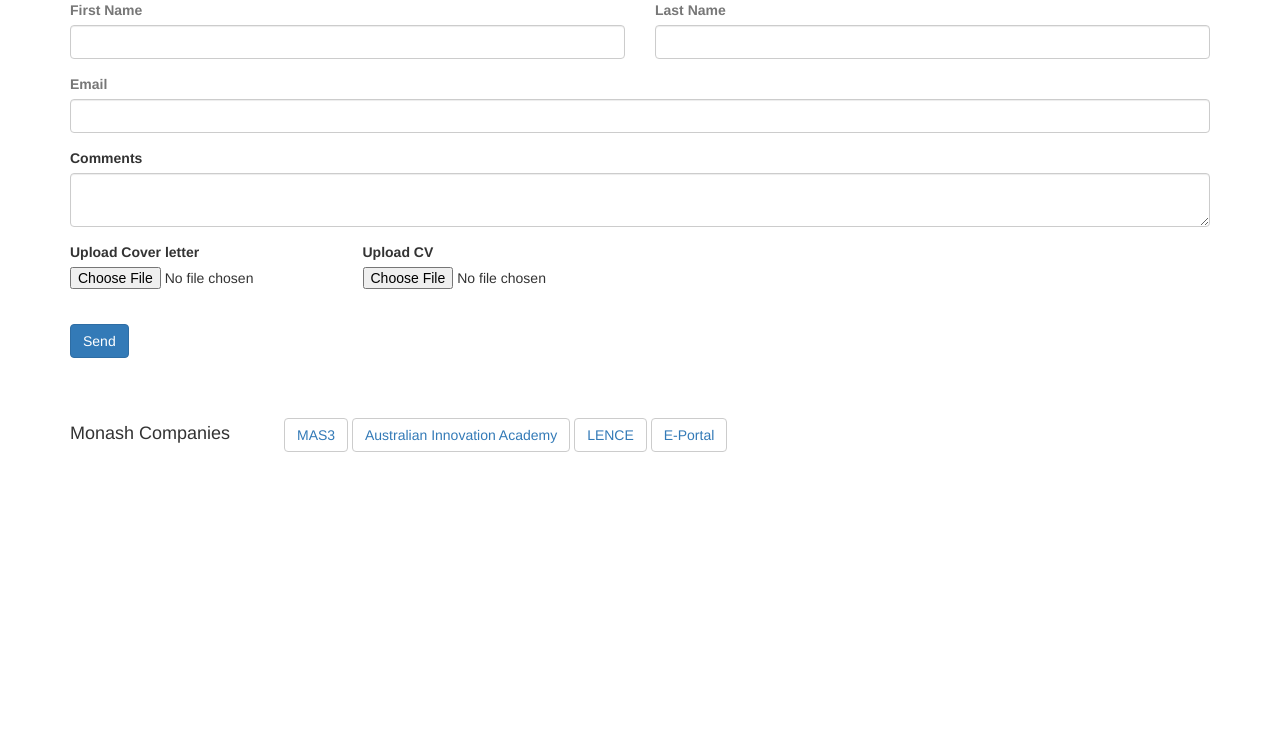
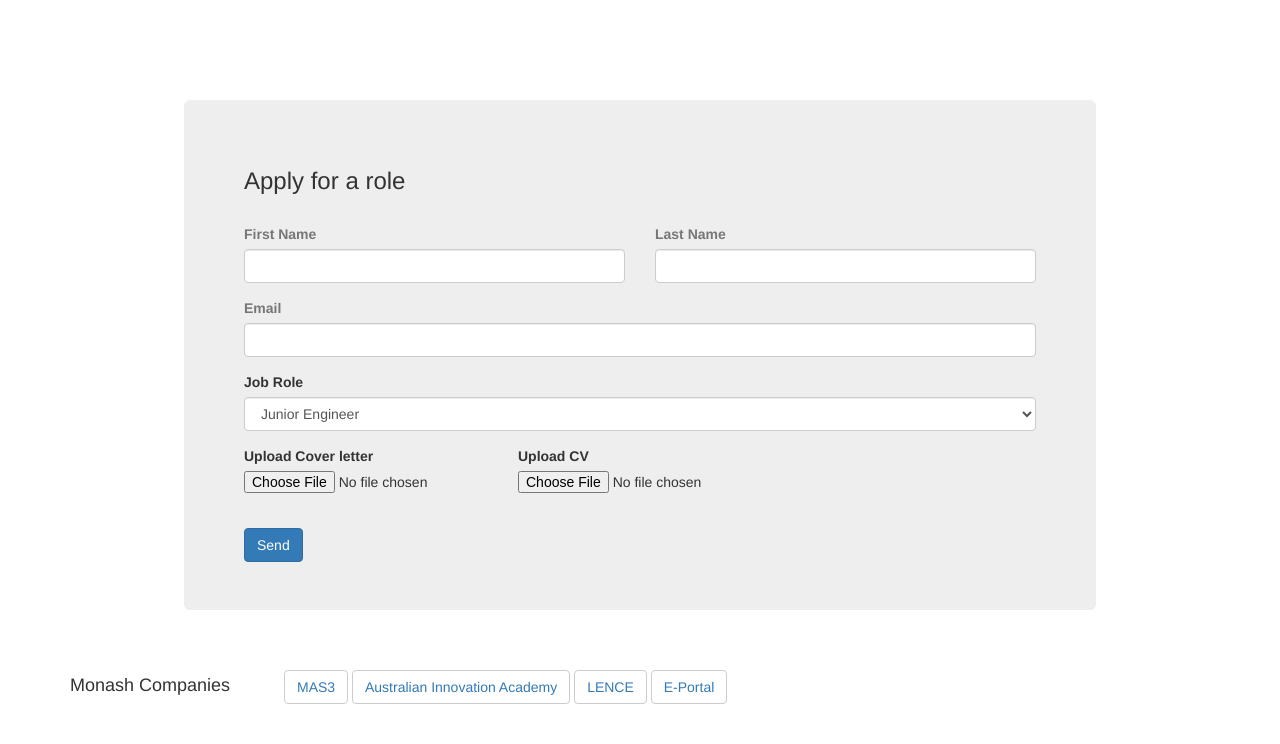
Before and after one commit to BuronX/lence, a Flask app: page /apply in a window 1280 px wide. Shown: the part 56-800 px from the top of the page. Run offline with Flask 2, Linux system fonts and the light colour scheme; some libraries are stand-ins or nearby versions.

Commit message:
improve form styling and add new input field

```diff
--- a/app/static/css/main.css
+++ b/app/static/css/main.css
@@ -34,6 +34,11 @@ li, p{
     font-weight: 500;
 }
 
+form{
+    width: 80%;
+    margin:100px auto;
+}
+
 footer{
     margin-top: 60px;
 }
--- a/app/templates/job-form.html
+++ b/app/templates/job-form.html
@@ -5,8 +5,9 @@
 {% endblock %}
 
 {% block body%}
-
-    <form action="">
+    <form class="jumbotron" action="">
+        <h3 class="display-4">Apply for a role</h3>
+        <br>
         <div class="row">
             <div class="col-lg-6">
                 <div class="form-group">
@@ -26,11 +27,15 @@
             <input type="text" class="form-control form-control-lg">
         </div>
         <div class="form-group">
-            <label for="" class="form-text">Comments</label>
-            <textarea type="text" class="form-control"></textarea>
+            <label for="" class="form-text">Job Role</label>
+            <select class="form-control" name="" id="">
+                <option value="">Junior Engineer</option>
+                <option value="">ICT Engineer</option>
+                <option value="">Junior Accountant</option>
+            </select>
         </div>
         <div class="row">
-            <div class="col-lg-3">
+            <div class="col-lg-4">
                 <div class="form-group">
                     <label for="" class="form-text">Upload Cover letter</label>
                     <input type="file" class="form-control-file">
```
